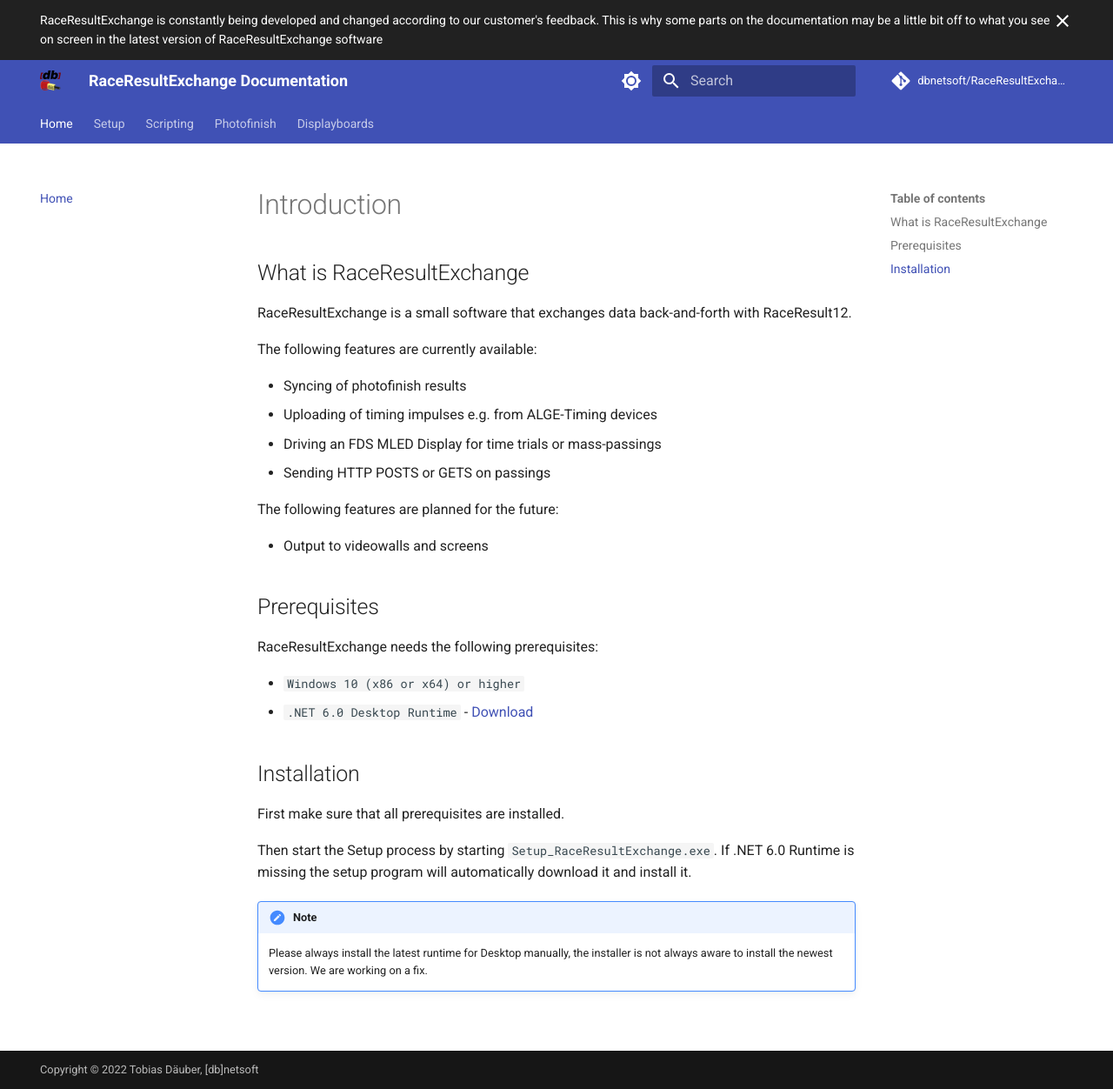
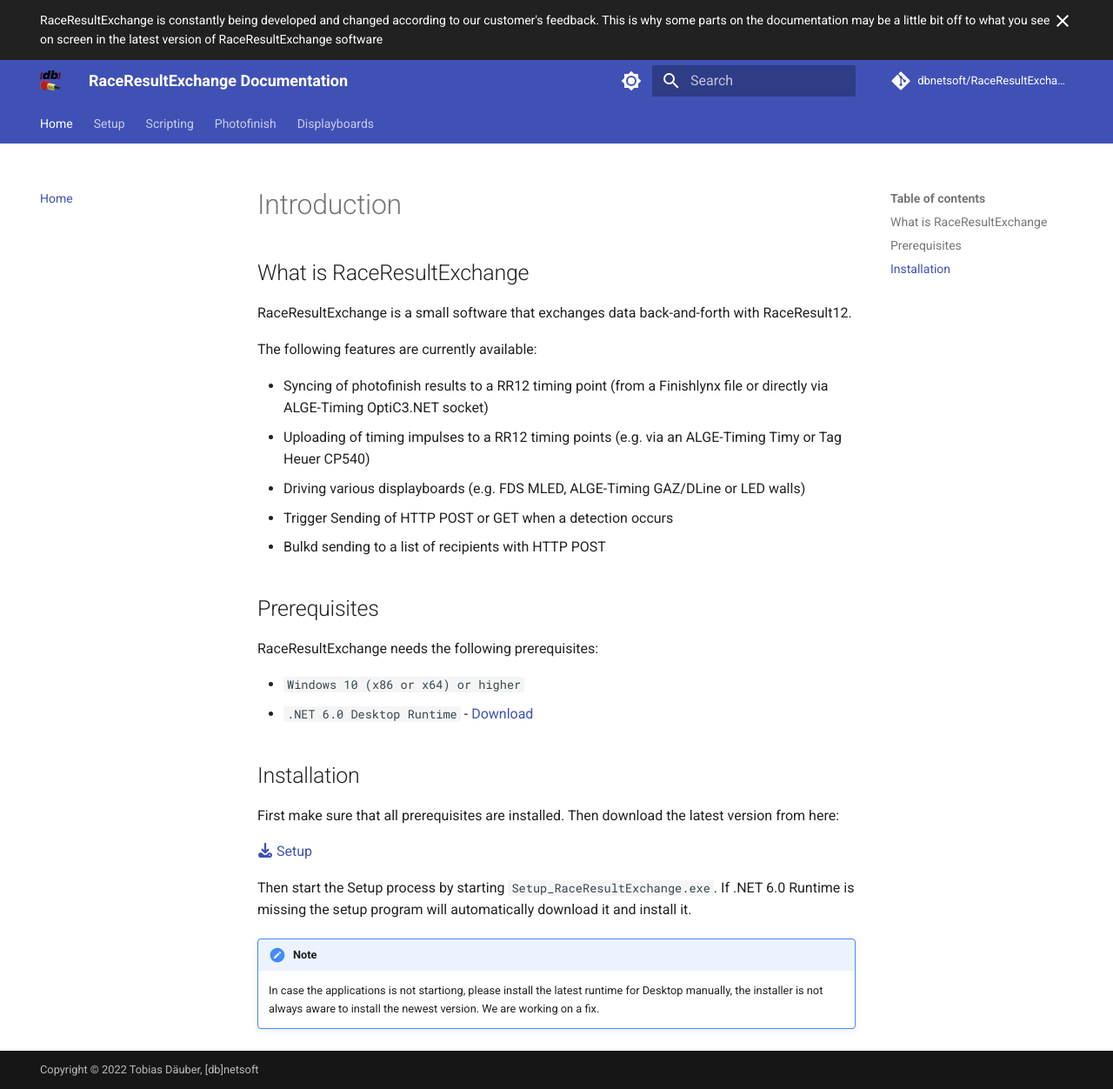
Before and after one commit to dbnetsoft/RaceResultExchangeDocumentation, an MkDocs documentation site: the page built from docs/index.md, in a window 1280 px wide and 1252 px high. Shown: the whole window at 87% size. Built offline with MkDocs 1.6.1 and Material for MkDocs 9.7.7, drawn with Linux system fonts in a browser that asks for light colours; comment, search, counter and statistics services are not loaded.

Commit message:
More changes for the theme

```diff
--- a/docs/index.md
+++ b/docs/index.md
@@ -6,14 +6,11 @@
 
 The following features are currently available:
 
-* Syncing of photofinish results
-* Uploading of timing impulses e.g. from ALGE-Timing devices
-* Driving an FDS MLED Display for time trials or mass-passings
-* Sending HTTP POSTS or GETS on passings
-
-The following features are planned for the future:
-
-* Output to videowalls and screens
+* Syncing of photofinish results to a RR12 timing point (from a Finishlynx file or directly via ALGE-Timing OptiC3.NET socket)
+* Uploading of timing impulses to a RR12 timing points (e.g. via an ALGE-Timing Timy or Tag Heuer CP540)
+* Driving various displayboards (e.g. FDS MLED, ALGE-Timing GAZ/DLine or LED walls)
+* Trigger Sending of HTTP POST or GET when a detection occurs
+* Bulkd sending to a list of recipients with HTTP POST
 
 ## Prerequisites
 
@@ -24,9 +21,11 @@
 
 ## Installation
 
-First make sure that all prerequisites are installed.
+First make sure that all prerequisites are installed. Then download the latest version from here:
+
+ [:fontawesome-solid-download: Setup](https://downloads.dbnetsoft.com/raceresultconnector/Setup_RaceResultExchange.exe)
 
 Then start the Setup process by starting `Setup_RaceResultExchange.exe`. If .NET 6.0 Runtime is missing the setup program will automatically download it and install it.
 
 !!! note
-    Please always install the latest runtime for Desktop manually, the installer is not always aware to install the newest version. We are working on a fix.
+    In case the applications is not startiong, please install the latest runtime for Desktop manually, the installer is not always aware to install the newest version. We are working on a fix.
--- a/mkdocs.yml
+++ b/mkdocs.yml
@@ -52,4 +52,7 @@
 markdown_extensions:
     - admonition
     - attr_list
+    - pymdownx.emoji:
+        emoji_index: !!python/name:materialx.emoji.twemoji
+        emoji_generator: !!python/name:materialx.emoji.to_svg
     - def_list
```
Also changed, not shown: docs/scripting/index.md (+6 -12 lines).
